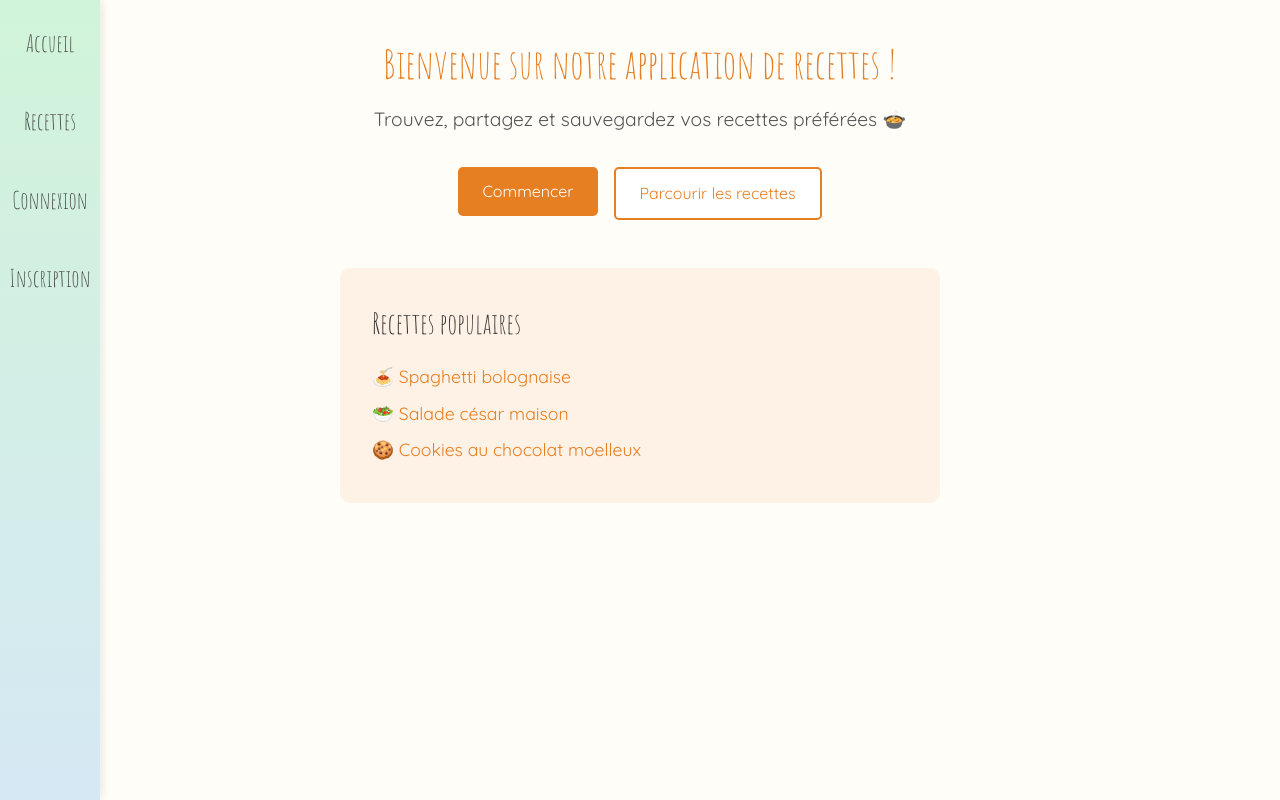
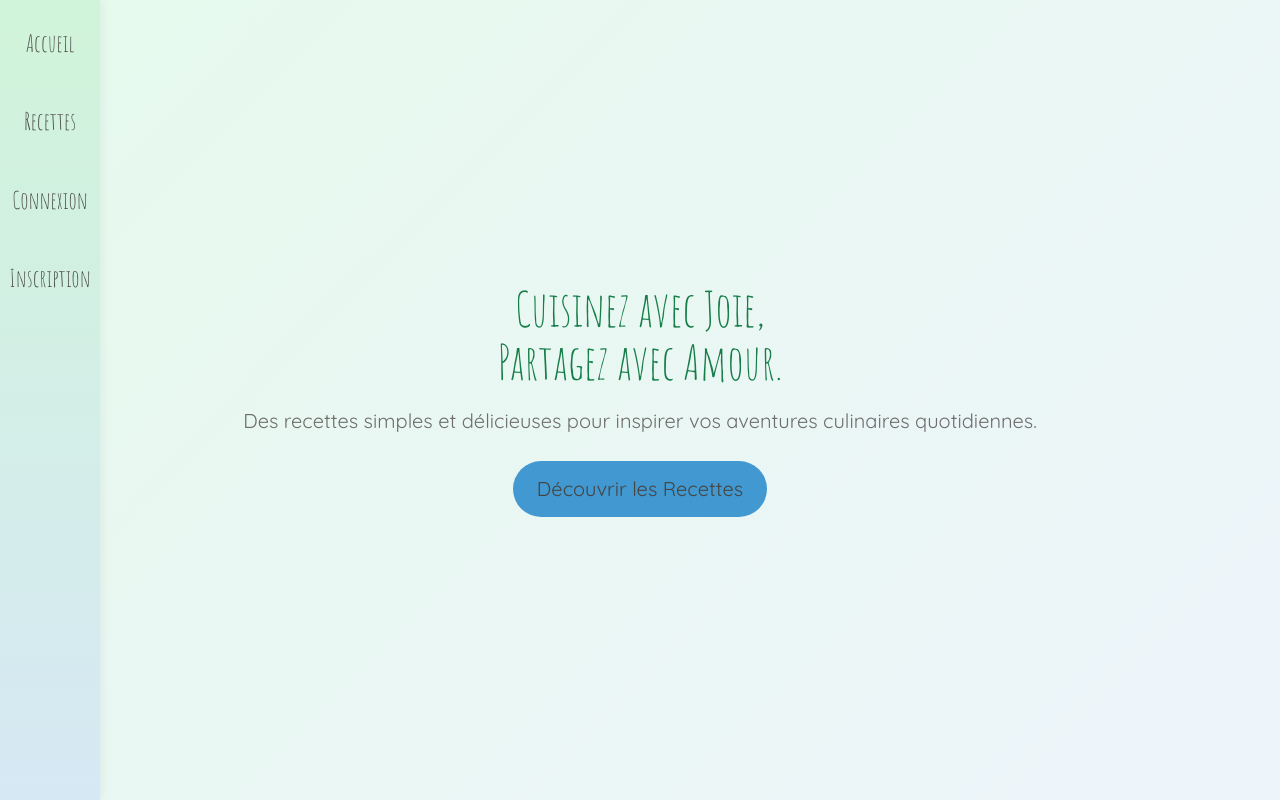
Before and after one commit to jfzara/YouChef, a React (Vite) app: page / in a window 1280 px wide. Built offline with nearby package versions, Linux system fonts and the light colour scheme.

Commit message:
Redesign accueil.jsx

```diff
--- a/src/pages/Accueil.jsx
+++ b/src/pages/Accueil.jsx
@@ -1,41 +1,125 @@
-import React from "react";
-import accueilStyles from "../styles/Accueil.module.css";
-import { Link } from "react-router-dom";
-import Navbar from "../components/Navbar";
+// src/pages/Accueil.jsx
+import React from 'react';
+import styled from 'styled-components';
+import { motion } from 'framer-motion';
+
+// --- Styled Components pour la Page d'Accueil ---
+
+const AccueilContainer = styled(motion.div)`
+  min-height: 100vh; /* S'assure que le conteneur prend au moins toute la hauteur du viewport */
+  display: flex;
+  flex-direction: column;
+  justify-content: center; /* Centre le contenu verticalement */
+  align-items: center; /* Centre le contenu horizontalement */
+  padding: var(--space-8) var(--space-4); /* Padding global */
+  background: linear-gradient(135deg, var(--soft-green-50), var(--soft-blue-50)); /* Un fond dégradé très doux */
+  color: var(--neutral-800); /* Couleur de texte par défaut */
+  text-align: center; /* Centre le texte */
+
+  /* Ajustement pour les écrans plus petits pour tenir compte de la navbar en bas */
+  @media (max-width: 768px) {
+    padding-bottom: calc(var(--space-8) + 70px); /* Ajoute de l'espace pour la navbar fixe du bas (70px de hauteur) */
+  }
+`;
+
+const MainTitle = styled(motion.h1)`
+  font-family: var(--font-display); /* Notre police fantaisiste */
+  font-size: var(--text-5xl); /* Très grande taille pour le titre */
+  color: var(--soft-green-800); /* Couleur d'accent pour le titre */
+  margin-bottom: var(--space-4);
+  line-height: 1.1; /* Réduit l'espace entre les lignes */
+
+  @media (max-width: 768px) {
+    font-size: var(--text-4xl); /* Plus petit sur mobile */
+  }
+`;
+
+const Subtitle = styled(motion.p)`
+  font-family: var(--font-body); /* Police de corps pour la lisibilité */
+  font-size: var(--text-xl);
+  color: var(--neutral-700);
+  margin-bottom: var(--space-6);
+  max-width: 800px; /* Limite la largeur du texte pour une meilleure lecture */
+
+  @media (max-width: 768px) {
+    font-size: var(--text-lg);
+  }
+`;
+
+const CallToActionButton = styled(motion.button)`
+  background-color: var(--soft-blue-500); /* Couleur vive pour le CTA */
+  color: var(--neutral-0); /* Texte blanc */
+  font-family: var(--font-body);
+  font-size: var(--text-xl);
+  padding: var(--space-3) var(--space-6);
+  border: none;
+  border-radius: var(--radius-full); /* Bouton en forme de pilule */
+  cursor: pointer;
+  box-shadow: var(--shadow-md); /* Ombre douce */
+  transition: background-color var(--transition-fast), transform var(--transition-fast), box-shadow var(--transition-fast);
+
+  &:hover {
+    background-color: var(--soft-blue-600); /* Couleur plus foncée au survol */
+    transform: translateY(-3px); /* Effet de léger soulèvement */
+    box-shadow: var(--shadow-lg); /* Ombre plus prononcée */
+  }
+
+  &:active {
+    transform: translateY(0); /* Retourne à la position initiale au clic */
+    box-shadow: var(--shadow-sm); /* Ombre plus légère au clic */
+  }
+`;
+
+// --- Composant Page d'Accueil ---
 
 const Accueil = () => {
+  // Variantes d'animation pour l'apparition des éléments
+  const containerVariants = {
+    hidden: { opacity: 0 },
+    visible: {
+      opacity: 1,
+      transition: {
+        staggerChildren: 0.3, // Les enfants apparaissent un par un
+        delayChildren: 0.5    // Délai avant que les enfants commencent à apparaître
+      }
+    }
+  };
+
+  const itemVariants = {
+    hidden: { y: 20, opacity: 0 },
+    visible: {
+      y: 0,
+      opacity: 1,
+      transition: {
+        type: "spring",
+        stiffness: 100,
+        damping: 15
+      }
+    }
+  };
+
   return (
-    <>
-      <Navbar />
-      <div className={accueilStyles.container}>
-        <h1 className={accueilStyles.titre}>
-          Bienvenue sur notre application de recettes !
-        </h1>
-        <p className={accueilStyles.sousTitre}>
-          Trouvez, partagez et sauvegardez vos recettes préférées 🍲
-        </p>
-
-        <div className={accueilStyles.ctaSection}>
-          <Link to="/inscription">
-            <button className={accueilStyles.bouton}>Commencer</button>
-          </Link>
-          <Link to="/recettes">
-            <button className={accueilStyles.boutonSecondaire}>
-              Parcourir les recettes
-            </button>
-          </Link>
-        </div>
-
-        <section className={accueilStyles.extrait}>
-          <h2>Recettes populaires</h2>
-          <ul>
-            <li>🍝 Spaghetti bolognaise</li>
-            <li>🥗 Salade césar maison</li>
-            <li>🍪 Cookies au chocolat moelleux</li>
-          </ul>
-        </section>
-      </div>
-    </>
+    <AccueilContainer
+      variants={containerVariants}
+      initial="hidden"
+      animate="visible"
+    >
+      <MainTitle variants={itemVariants}>
+        Cuisinez avec Joie,<br />Partagez avec Amour.
+      </MainTitle>
+      <Subtitle variants={itemVariants}>
+        Des recettes simples et délicieuses pour inspirer vos aventures culinaires quotidiennes.
+      </Subtitle>
+      <motion.div variants={itemVariants}>
+        <CallToActionButton
+          onClick={() => { /* Logique pour naviguer vers les recettes ou une autre section */ }}
+          whileHover={{ scale: 1.05 }}
+          whileTap={{ scale: 0.95 }}
+        >
+          Découvrir les Recettes
+        </CallToActionButton>
+      </motion.div>
+    </AccueilContainer>
   );
 };
 
```
